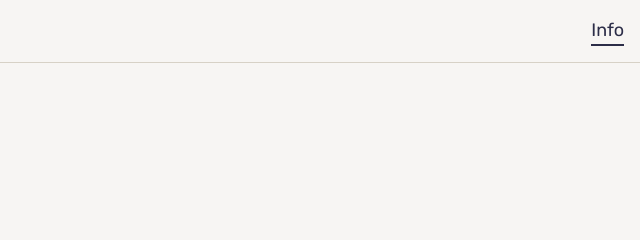
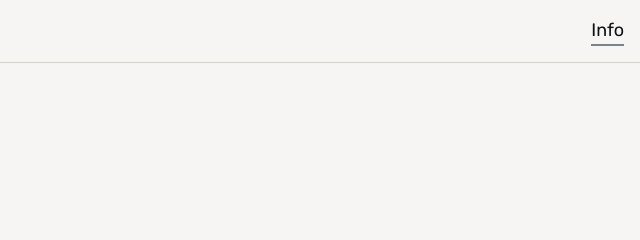
Before and after one commit to chrisschnaars/tone-toggles, a website built with Parcel: page src/index.html in a window 1280 px wide. Shown: the top 240 px of the page, 640-1280 px from the left. Built offline with nearby package versions, Linux system fonts and the light colour scheme.

Commit message:
Link style updates

```diff
--- a/src/scss/elements/_links.scss
+++ b/src/scss/elements/_links.scss
@@ -1,6 +1,6 @@
 a {
-    border-bottom: 2px solid $color_primary;
-    color: $color_primary;
+    border-bottom: 2px solid $color_medium-gray;
+    color: $color_black;
     text-decoration: none;
     transition: all $transition-duration-base $transition-timing-base;
 
```
